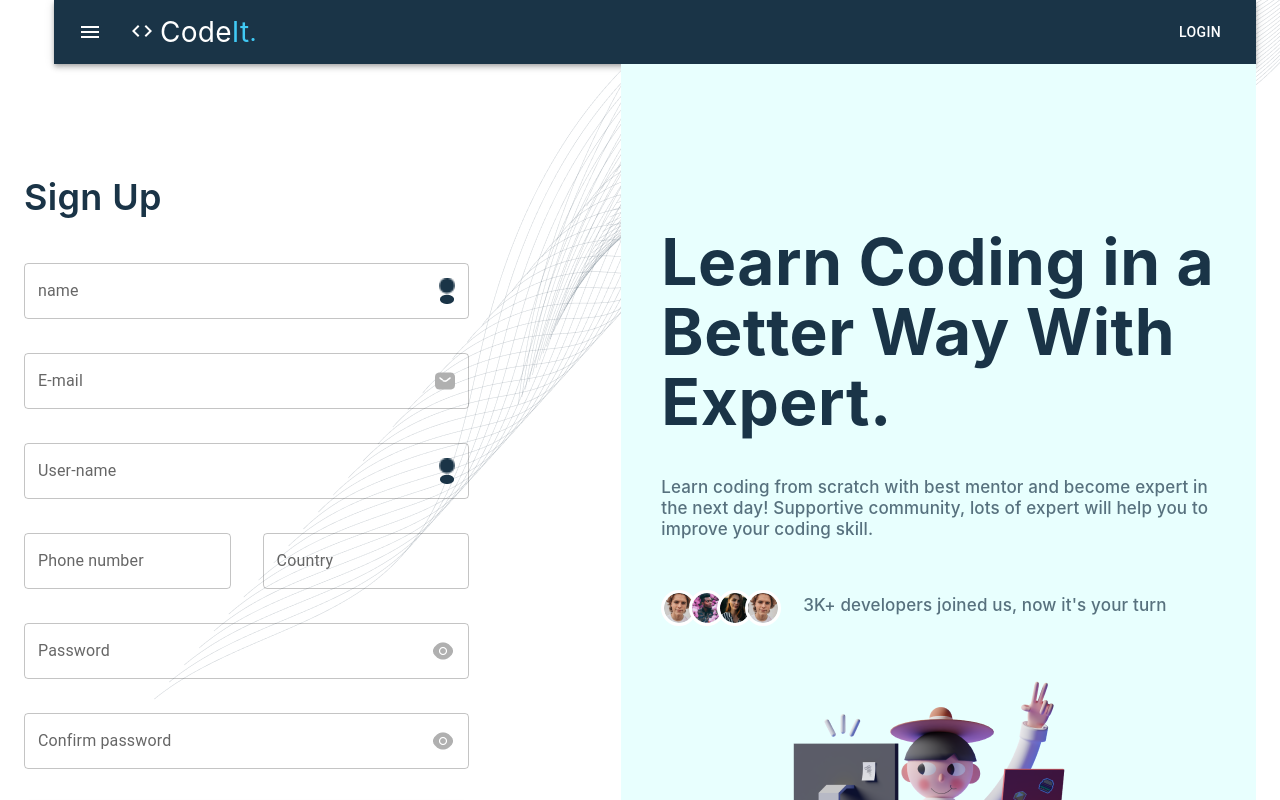
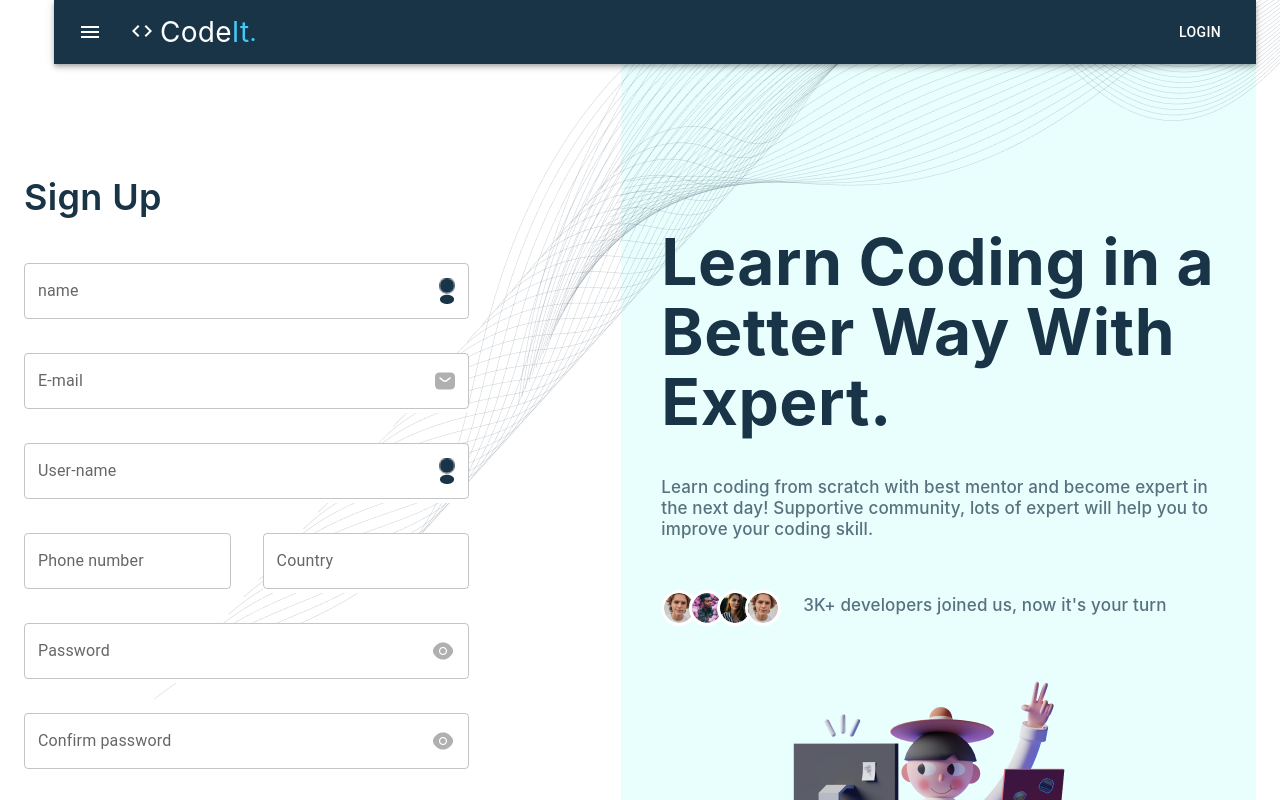
Before and after one commit to usama2333/Task-1, a React (Create React App) app: page / in a window 1280 px wide. Shown: the top 800 px of the page. Built offline with nearby package versions, Linux system fonts and the light colour scheme.

Commit message:
added background image

```diff
--- a/src/authentication/Signup.js
+++ b/src/authentication/Signup.js
@@ -91,6 +91,7 @@ const Signup = () => {
   >
     <Box
     sx={{
+       backgroundColor : '#FFFFFF',
         color : '#1A3447',
         width: 'auto',
         height : '60px',
@@ -120,6 +121,7 @@ const Signup = () => {
      <Box
     sx={{
         color : '#B0B0B0',
+        backgroundColor : '#FFFFFF',
         width: 'auto',
         height : '60px',
         // border : '2px solid #1A3447',
@@ -147,6 +149,7 @@ const Signup = () => {
      <Box
     sx={{
         color : '#1A3447',
+        backgroundColor : '#FFFFFF',
         width: 'auto',
         height : '60px',
         // border : '2px solid #1A3447',
@@ -178,6 +181,7 @@ const Signup = () => {
      <Box
     sx={{
         color : '#1A3447',
+        backgroundColor : '#FFFFFF',
         width: 'auto',
         height : '60px',
         // border : '2px solid #1A3447',
@@ -192,6 +196,7 @@ const Signup = () => {
      <Box
     sx={{
         color : '#1A3447',
+        backgroundColor : '#FFFFFF',
         width: 'auto',
         height : '60px',
         // border : '2px solid #1A3447',
@@ -207,6 +212,7 @@ const Signup = () => {
      <Box
     sx={{
         color : '#1A3447',
+        backgroundColor : '#FFFFFF',
         width: 'auto',
         height : '60px',
         // border : '2px solid #1A3447',
@@ -229,6 +235,7 @@ const Signup = () => {
      <Box
     sx={{
         color : '#1A3447',
+        backgroundColor : '#FFFFFF',
         width: 'auto',
         height : '60px',
         // border : '2px solid #1A3447',
@@ -270,7 +277,7 @@ const Signup = () => {
             {/* Second portion starts here */}
 
 
-            <Box sx={{flexGrow : 1 , backgroundColor : '#E8FFFE', width : {lg : '658px', md : 'auto' , sm : 'auto'}, px : '40px'}}>
+            <Box sx={{flexGrow : 1 , backgroundColor : '#E8FFFE', zIndex : '-10000', width : {lg : '658px', md : 'auto' , sm : 'auto'}, px : '40px'}}>
 
                 <Box sx={{mt : {lg : '163px' , md : '140px' , sm : '90px'}}}>
                     <Typography sx={{color : '#1A3447' , fontFamily : 'Inter' , fontStyle : 'normal' , fontSize : '64px' , fontWeight : 700 , lineHeight : '70px'}}>
```
